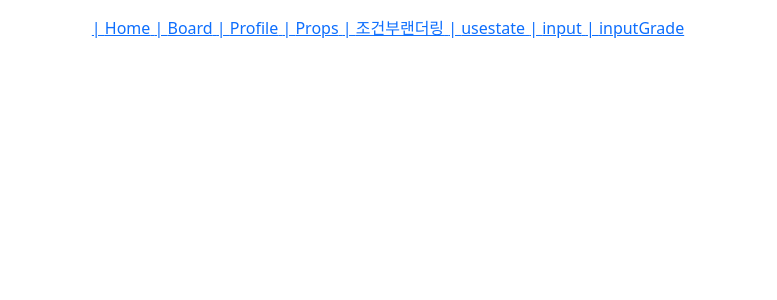
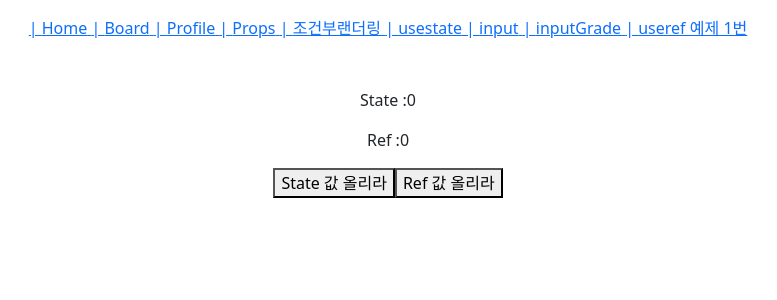
Before and after one commit to sungmoo0608/react-vite-psm-example, a React (Vite) app: page /useref in a window 1280 px wide. Shown: the top 300 px of the page, without its empty margins (252-1029 px from the left). Built offline with nearby package versions, Linux system fonts and the light colour scheme.

Commit message:
예제1완료

```diff
--- a/src/App.jsx
+++ b/src/App.jsx
@@ -9,6 +9,7 @@
 import routes from './route/Routes'
 import HeaderNav from './components/HeaderNav'
 import InputPage from './pages/InputPage'
+import UseRefPage from './pages/UseRefPage'
 
 function App() {
   return (
--- /dev/null
+++ b/src/components/UseRefEx1.jsx
@@ -0,0 +1,33 @@
+import React, { useRef, useState } from 'react'
+
+//첫번째 사용하는 경우
+//useRef 변화는 감지해야 되지만, 렌더링은 하고 싶지 않을때.
+
+//prettier-ignore
+const UseRefEx1 = () => {
+
+  const[count,setCount] = useState(0);
+  const countRef = useRef(0);
+
+  console.log(countRef);
+  console.log('호출되고 있음');
+
+  const increaseCountState = () => {
+    setCount(count+1);
+  }
+
+  const increaseCountRef = () => {
+    countRef.current = countRef.current + 1 ;
+  }
+
+  return (
+    <div>
+      <p>State :{count}</p>
+      <p>Ref :{countRef.current}</p>
+      <button onClick={increaseCountState}>State 값 올리라</button>
+      <button onClick={increaseCountRef}>Ref 값 올리라</button>
+    </div>
+  )
+}
+
+export default UseRefEx1
--- /dev/null
+++ b/src/pages/UseRefPage.jsx
@@ -0,0 +1,14 @@
+import React from 'react'
+import UseRefEx1 from '../components/UseRefEx1'
+
+//prettier-ignore
+const UseRefPage = () => {
+
+  return (
+    <div className="text-center mt-5">
+      <UseRefEx1/>
+    </div>
+  )
+}
+
+export default UseRefPage
--- a/src/route/Routes.jsx
+++ b/src/route/Routes.jsx
@@ -7,6 +7,7 @@
 import CounterPage from '../pages/CounterPage'
 import InputPage from './../pages/InputPage'
 import InputGradePage from '../pages/InputGradePage'
+import UseRefPage from '../pages/UseRefPage'
 
 // React Routes, Route 사용시 배열로 관리하기
 const routes = [
@@ -50,6 +51,11 @@
     element: <InputGradePage />,
     title: 'inputGrade',
   },
+  {
+    path: '/useref',
+    element: <UseRefPage />,
+    title: 'useref 예제 1번',
+  },
 ]
 
 export default routes
```
